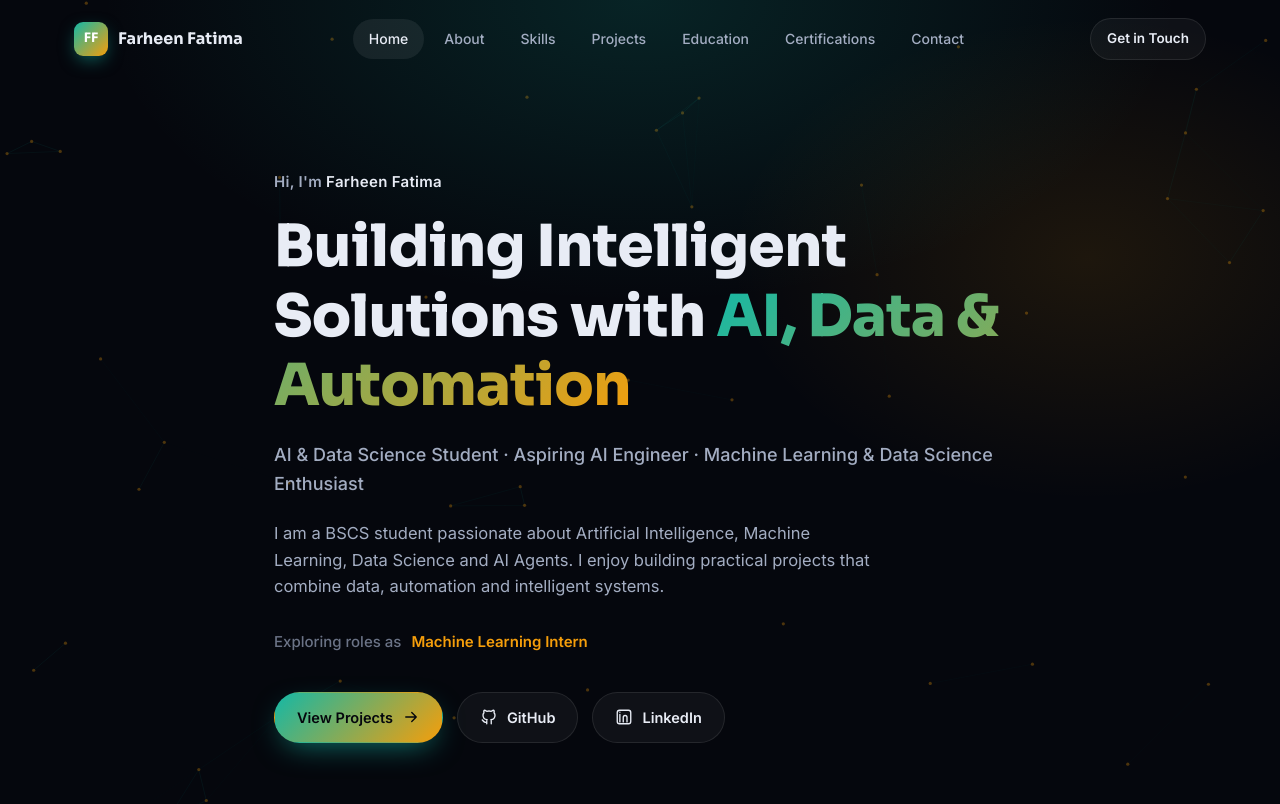
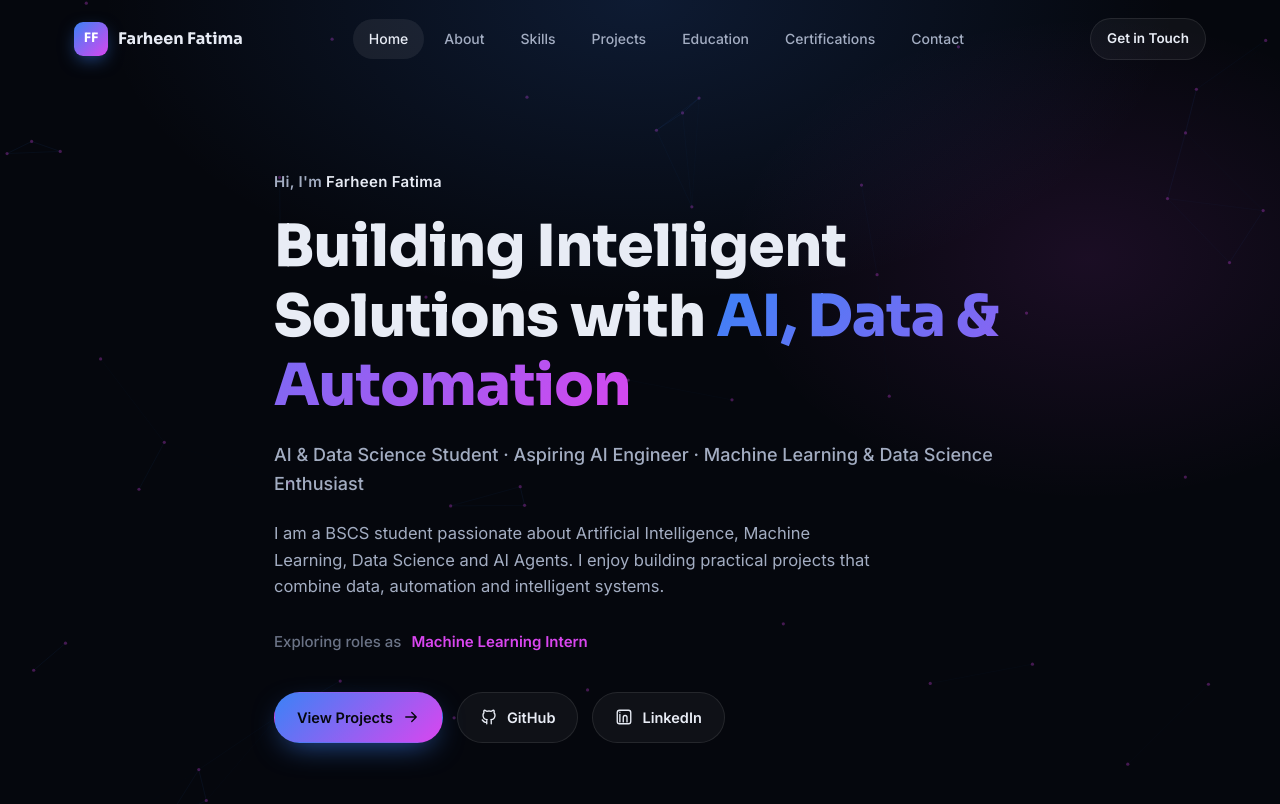
Before and after one commit to farheenfatima110/farheen-fatima-portfolio, a plain HTML site: page index.html in a window 1280 px wide. Shown: the top 804 px of the page. Drawn offline with Linux system fonts and the light colour scheme.

Commit message:
Update accent colors

```diff
--- a/index.html
+++ b/index.html
@@ -20,8 +20,8 @@
     --text:#e8ecf5;
     --text-soft:#a3adc2;
     --text-mute:#6b7386;
-    --accent-1:#14b8a6;
-    --accent-2:#f59e0b;
+    --accent-1:#3b82f6;
+    --accent-2:#d946ef;
     --gradient:linear-gradient(135deg,var(--accent-1),var(--accent-2));
     --radius:16px;
     --radius-sm:10px;
@@ -78,7 +78,7 @@
   }
   .nav .container{display:flex;align-items:center;justify-content:space-between;}
   .brand{display:flex;align-items:center;gap:10px;font-family:'Sora',sans-serif;font-weight:700;font-size:16px;}
-  .brand-mark{width:34px;height:34px;border-radius:9px;background:var(--gradient);display:flex;align-items:center;justify-content:center;color:#fff;font-size:13px;font-weight:700;box-shadow:0 6px 18px -4px rgba(20,184,166,.6);}
+  .brand-mark{width:34px;height:34px;border-radius:9px;background:var(--gradient);display:flex;align-items:center;justify-content:center;color:#fff;font-size:13px;font-weight:700;box-shadow:0 6px 18px -4px rgba(59,130,246,.6);}
   .nav-links{display:flex;align-items:center;gap:4px;}
   .nav-links a{
     padding:9px 16px;border-radius:999px;font-size:14px;font-weight:500;color:var(--text-soft);
@@ -106,8 +106,8 @@
     transition:transform .25s var(--ease),box-shadow .25s var(--ease),background .25s,border-color .25s,opacity .25s;
     white-space:nowrap;
   }
-  .btn-primary{background:var(--gradient);color:#05070d;box-shadow:0 10px 30px -10px rgba(20,184,166,.7);}
-  .btn-primary:hover{transform:translateY(-2px);box-shadow:0 14px 34px -8px rgba(20,184,166,.85);}
+  .btn-primary{background:var(--gradient);color:#05070d;box-shadow:0 10px 30px -10px rgba(59,130,246,.7);}
+  .btn-primary:hover{transform:translateY(-2px);box-shadow:0 14px 34px -8px rgba(59,130,246,.85);}
   .btn-ghost{background:var(--surface);border-color:var(--border);color:var(--text);}
   .btn-ghost:hover{background:var(--surface-2);border-color:var(--border-hover);transform:translateY(-2px);}
   .btn-sm{padding:9px 16px;font-size:13.5px;}
@@ -122,8 +122,8 @@
   #hero-canvas{position:absolute;inset:0;width:100%;height:100%;opacity:.55;z-index:0;}
   .hero::after{
     content:"";position:absolute;inset:0;z-index:0;pointer-events:none;
-    background:radial-gradient(ellipse 60% 50% at 50% 0%,rgba(20,184,166,.16),transparent 70%),
-               radial-gradient(ellipse 40% 40% at 85% 30%,rgba(245,158,11,.10),transparent 70%);
+    background:radial-gradient(ellipse 60% 50% at 50% 0%,rgba(59,130,246,.16),transparent 70%),
+               radial-gradient(ellipse 40% 40% at 85% 30%,rgba(217,70,239,.10),transparent 70%);
   }
   .hero-inner{position:relative;z-index:1;max-width:780px;}
   .hero-name{font-size:15px;font-weight:600;color:var(--text-soft);letter-spacing:.02em;margin-bottom:18px;}
@@ -174,7 +174,7 @@
   .project-card h3{font-size:17.5px;font-weight:700;margin-bottom:10px;}
   .project-card .desc{color:var(--text-soft);font-size:14px;margin-bottom:16px;flex-grow:0;}
   .tech-row{display:flex;flex-wrap:wrap;gap:6px;margin-bottom:18px;}
-  .tech-badge{padding:4px 10px;border-radius:6px;background:rgba(20,184,166,0.1);border:1px solid rgba(20,184,166,0.25);font-size:11.5px;color:#fcd34d;font-weight:500;}
+  .tech-badge{padding:4px 10px;border-radius:6px;background:rgba(59,130,246,0.1);border:1px solid rgba(59,130,246,0.25);font-size:11.5px;color:#f0abfc;font-weight:500;}
   .feature-list{display:grid;grid-template-columns:1fr;gap:8px;margin-bottom:22px;}
   .feature-list li{display:flex;align-items:flex-start;gap:8px;font-size:13.5px;color:var(--text-soft);}
   .feature-list .icon{color:var(--accent-2);margin-top:3px;width:14px;height:14px;}
@@ -187,7 +187,7 @@
   .timeline-icon{width:46px;height:46px;border-radius:12px;background:var(--surface);border:1px solid var(--border);display:flex;align-items:center;justify-content:center;color:var(--accent-2);flex-shrink:0;}
   .timeline-body h3{font-size:16.5px;font-weight:700;margin-bottom:4px;}
   .timeline-body .org{color:var(--text-soft);font-size:14.5px;margin-bottom:6px;}
-  .timeline-body .period{display:inline-block;font-size:12.5px;color:var(--accent-2);background:rgba(245,158,11,.09);border:1px solid rgba(245,158,11,.22);padding:4px 10px;border-radius:999px;font-weight:600;}
+  .timeline-body .period{display:inline-block;font-size:12.5px;color:var(--accent-2);background:rgba(217,70,239,.09);border:1px solid rgba(217,70,239,.22);padding:4px 10px;border-radius:999px;font-weight:600;}
 
   /* Certifications */
   .cert-empty{
@@ -706,7 +706,7 @@
           var dx = points[a2].x-points[b].x, dy = points[a2].y-points[b].y;
           var dist = Math.sqrt(dx*dx+dy*dy);
           if(dist < 140){
-            ctx.strokeStyle = 'rgba(20,184,166,'+(0.16*(1-dist/140))+')';
+            ctx.strokeStyle = 'rgba(59,130,246,'+(0.16*(1-dist/140))+')';
             ctx.lineWidth = 1;
             ctx.beginPath();
             ctx.moveTo(points[a2].x, points[a2].y);
@@ -716,7 +716,7 @@
         }
       }
       for(var c=0;c<points.length;c++){
-        ctx.fillStyle = 'rgba(245,158,11,0.55)';
+        ctx.fillStyle = 'rgba(217,70,239,0.55)';
         ctx.beginPath();
         ctx.arc(points[c].x, points[c].y, 1.6, 0, Math.PI*2);
         ctx.fill();
```
